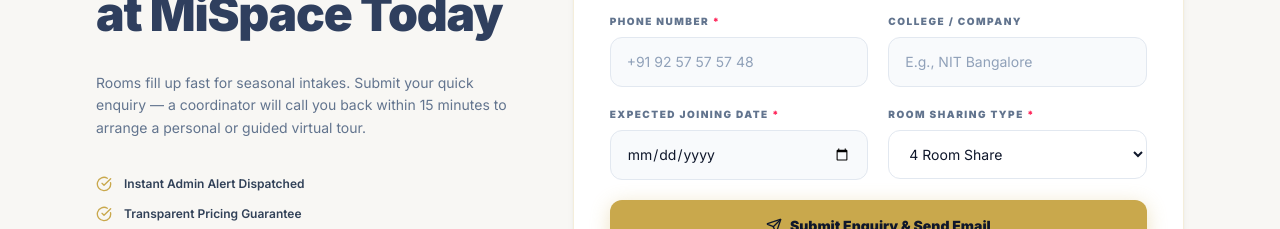
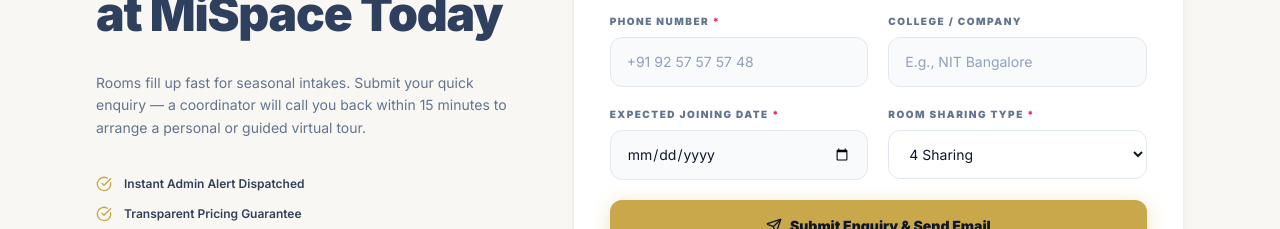
Before and after one commit to harishasadalagitgit-sudo/paying-guest-manager-2026, a React (Vite) app: page / in a window 1280 px wide. Shown: the part 4260-4489 px from the top of the page. Built offline with nearby package versions, Linux system fonts and the light colour scheme.

Commit message:
Updated Enquiry form option to include 1 sharing 2 sharing and 3 sharing

```diff
--- a/src/components/VisitorPortal.tsx
+++ b/src/components/VisitorPortal.tsx
@@ -123,7 +123,7 @@
   const [phone, setPhone] = useState("");
   const [companyCollege, setCompanyCollege] = useState("");
   const [expectedJoiningDate, setExpectedJoiningDate] = useState("");
-  const [sharingInterest, setSharingInterest] = useState<"4room share" | "5room share">("4room share");
+  const [sharingInterest, setSharingInterest] = useState<"1room share" | "2room share" | "3room share" | "4room share" | "5room share">("4room share");
   const [isSubmitting, setIsSubmitting] = useState(false);
   const [isSuccess, setIsSuccess] = useState(false);
   const [errorMsg, setErrorMsg] = useState("");
@@ -231,7 +231,7 @@
       if (!response.ok) throw new Error("Server error");
       await response.json();
       setName(""); setEmail(""); setPhone(""); setCompanyCollege("");
-      setExpectedJoiningDate(""); setSharingInterest("4room share");
+      setExpectedJoiningDate(""); setSharingInterest("1room share");
       setIsSuccess(true);
     } catch (err: any) {
       console.error("Enquiry submission error:", err);
@@ -861,8 +861,11 @@
                       <label className="block text-[10px] font-black text-slate-500 mb-2 uppercase tracking-[0.15em]">Room Sharing Type <span className="text-rose-500">*</span></label>
                       <select value={sharingInterest} onChange={(e) => setSharingInterest(e.target.value as any)}
                         className="w-full bg-white text-slate-900 text-sm border border-slate-200 rounded-xl px-4 py-3.5 focus:outline-none focus:border-[#C9A84C]/70 transition-all duration-200">
-                        <option value="4room share">4 Room Share</option>
-                        <option value="5room share">5 Room Share</option>
+                        <option value="1room share">1 Sharing</option>
+                        <option value="2room share">2 Sharing</option>
+                        <option value="3room share">3 Sharing</option>
+                        <option value="4room share">4 Sharing</option>
+                        <option value="5room share">5 Sharing</option>
                       </select>
                     </div>
                   </div>
```
